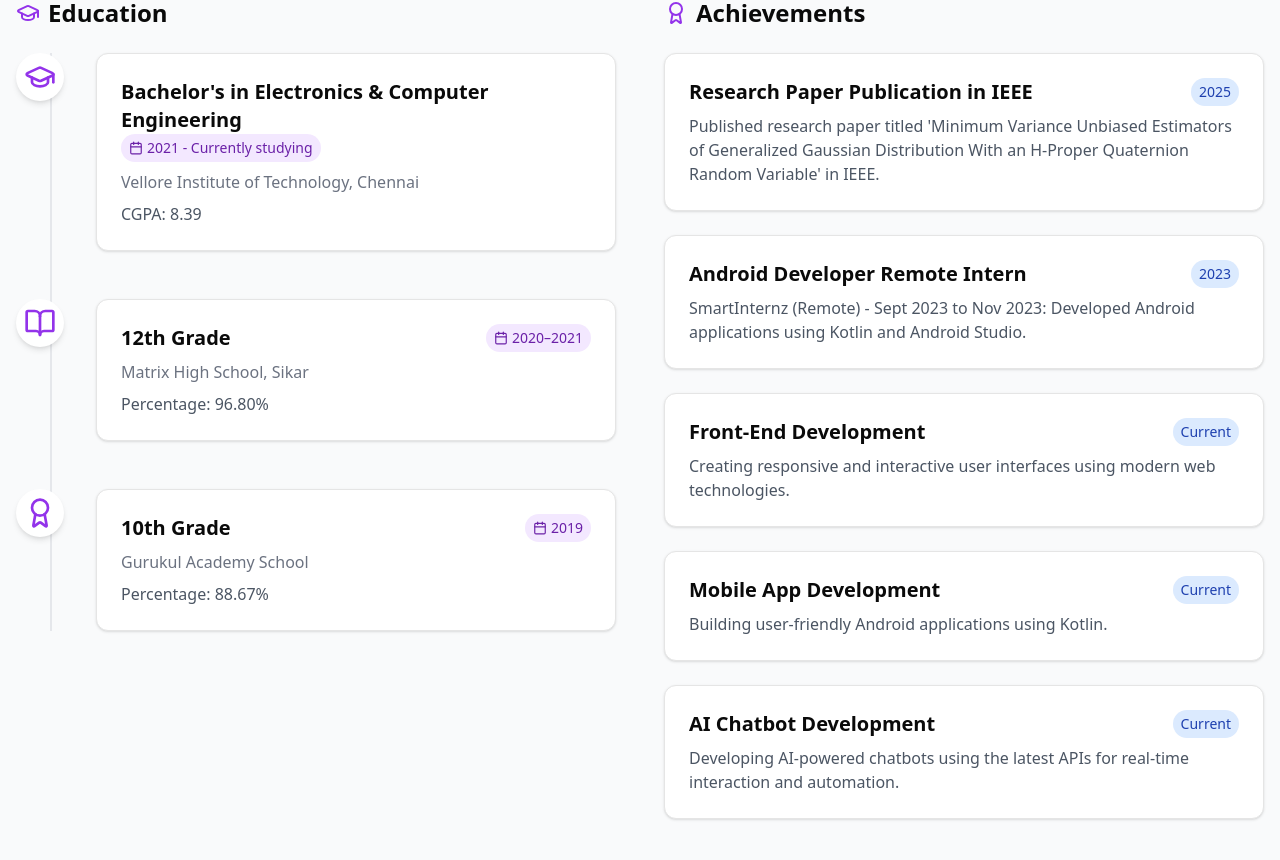
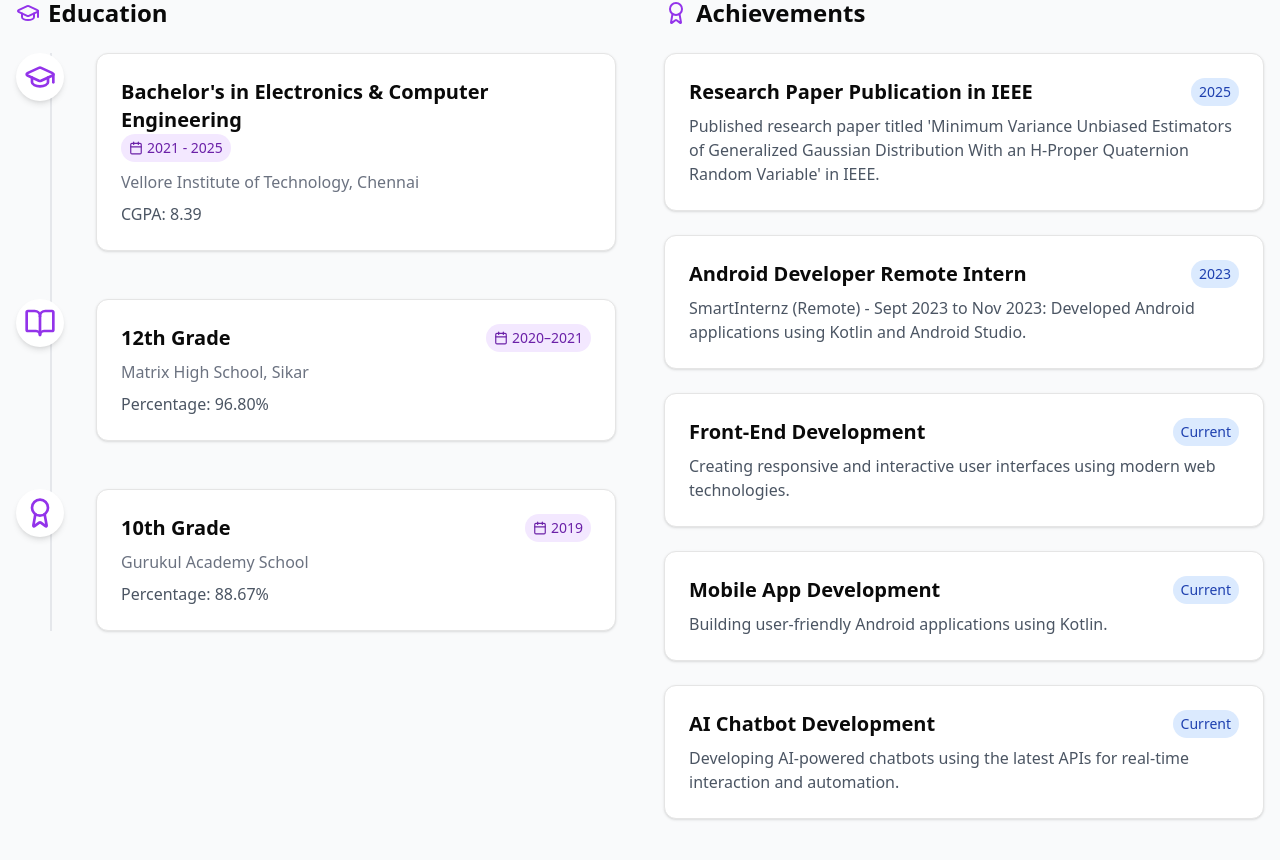
Before and after one commit to vaibhavk10/portfoliox, a React (Vite) app: page / in a window 1280 px wide. Shown: the part 5200-6060 px from the top of the page. Built offline with nearby package versions, Linux system fonts and the light colour scheme.

Commit message:
Update Education.tsx

```diff
--- a/src/components/portfolio/Education.tsx
+++ b/src/components/portfolio/Education.tsx
@@ -28,7 +28,7 @@ const educationList: Education[] = [
   id: 1,
   degree: "Bachelor's in Electronics & Computer Engineering",
   institution: "Vellore Institute of Technology, Chennai",
-  duration: "2021 - Currently studying",
+  duration: "2021 - 2025",
   description: "CGPA: 8.39",
   icon: <GraduationCap size={32} className="text-purple-600" />
 },
```
